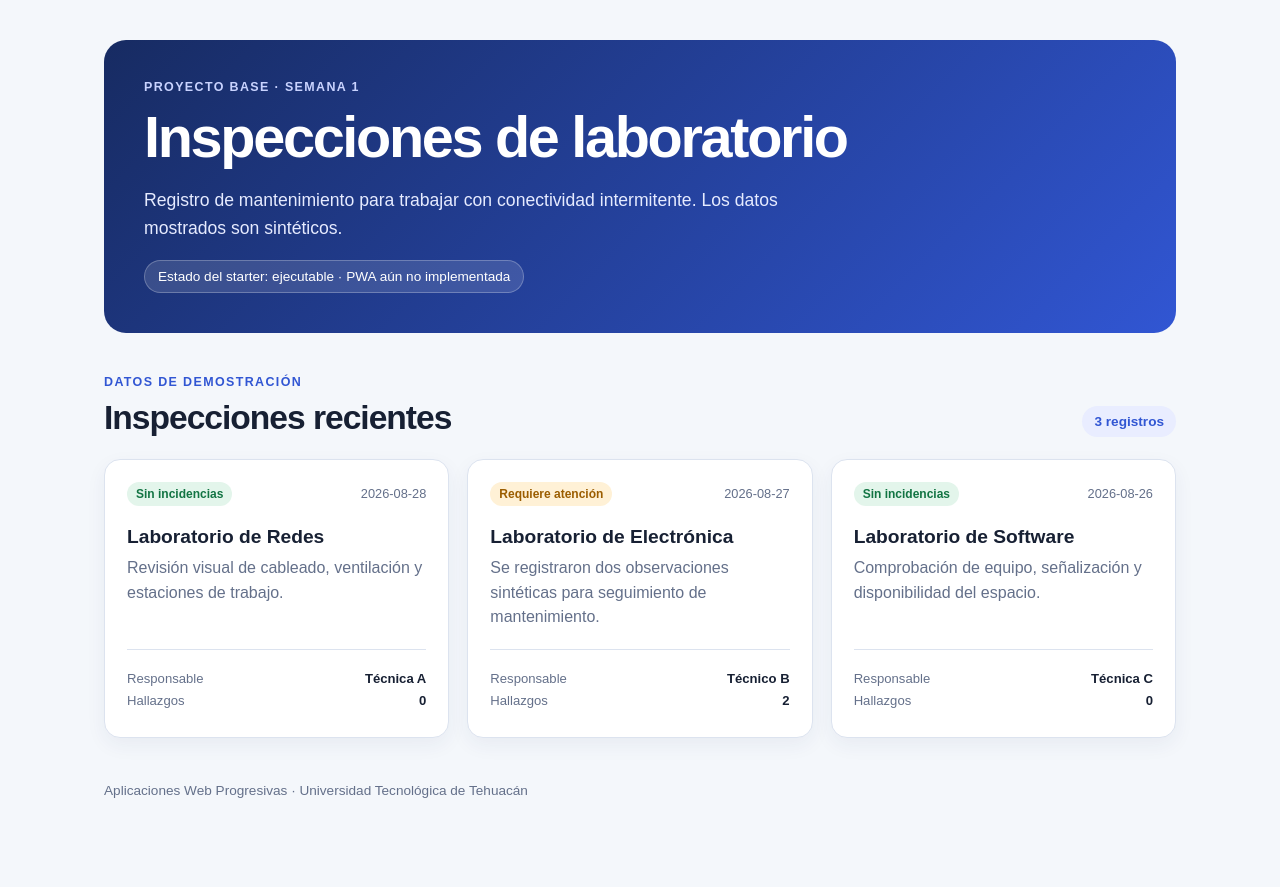
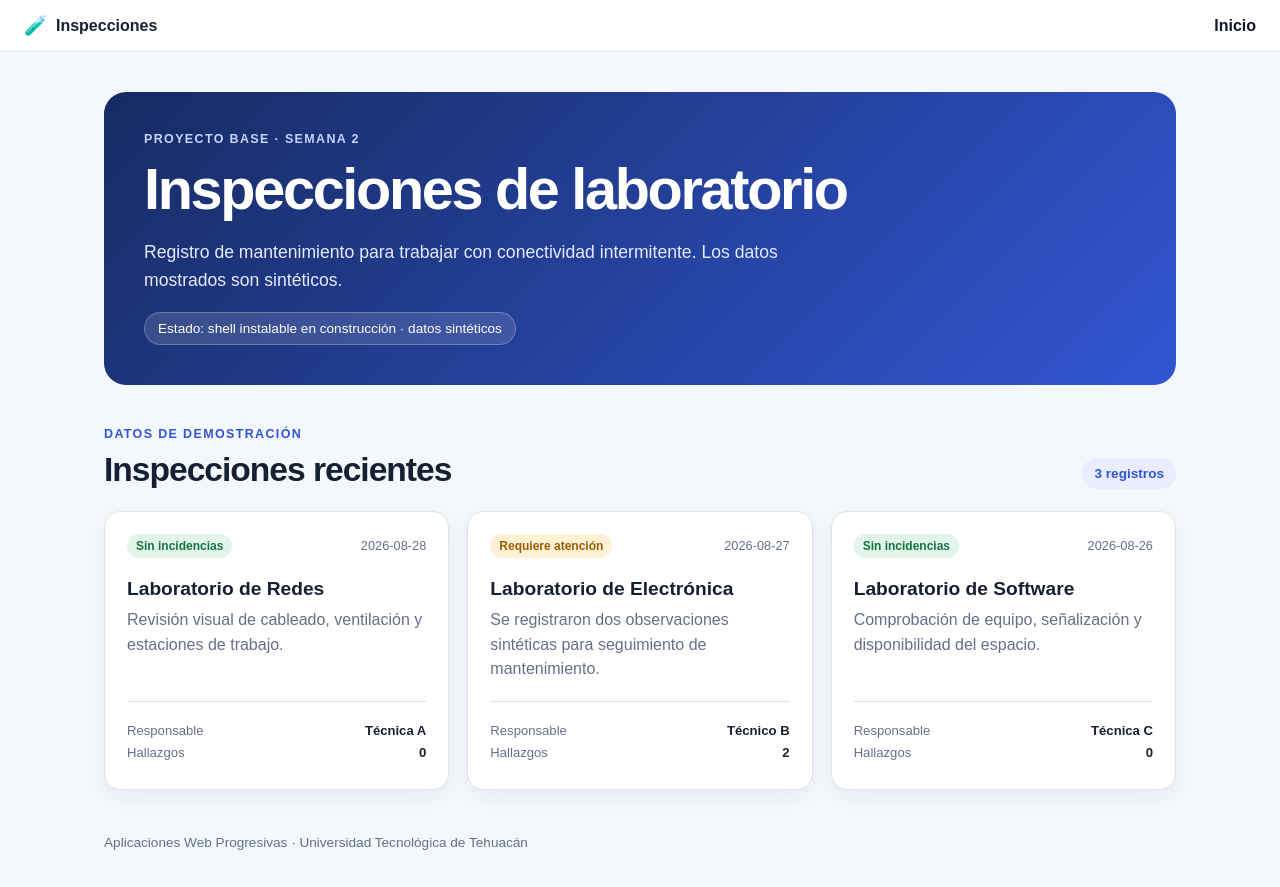
Before and after one commit to marijolinares/pwa-10B, a Next.js app: page / in a window 1280 px wide. Before the commit the page ends 835 px from the top, so only its background shows below. Built offline with nearby package versions, Linux system fonts and the light colour scheme.

Commit message:
Conectar AppShell en page.tsx

```diff
--- a/src/app/page.tsx
+++ b/src/app/page.tsx
@@ -1,16 +1,18 @@
 import { inspections } from "../lib/data/inspections";
+import { AppShell, EmptyState } from "../components/app-shell";
 
 export default function HomePage() {
   return (
+    <AppShell>
       <main className="page-shell">
         <header className="hero">
-        <p className="eyebrow">Proyecto base · Semana 1</p>
+          <p className="eyebrow">Proyecto base · Semana 2</p>
           <h1>Inspecciones de laboratorio</h1>
           <p className="lead">
             Registro de mantenimiento para trabajar con conectividad intermitente.
             Los datos mostrados son sintéticos.
           </p>
-        <span className="status">Estado del starter: ejecutable · PWA aún no implementada</span>
+          <span className="status">Estado: shell instalable en construcción · datos sintéticos</span>
         </header>
 
         <section aria-labelledby="inspections-heading" className="content-section">
@@ -22,6 +24,12 @@ export default function HomePage() {
             <span className="count">{inspections.length} registros</span>
           </div>
 
+          {inspections.length === 0 ? (
+            <EmptyState
+              message="Todavía no hay inspecciones registradas."
+              hint="Cuando se capture una inspección, aparecerá en esta lista."
+            />
+          ) : (
             <div className="inspection-grid">
               {inspections.map((inspection) => (
                 <article className="inspection-card" key={inspection.id}>
@@ -44,11 +52,13 @@ export default function HomePage() {
                 </article>
               ))}
             </div>
+          )}
         </section>
 
         <footer className="footer">
           <p>Aplicaciones Web Progresivas · Universidad Tecnológica de Tehuacán</p>
         </footer>
       </main>
+    </AppShell>
   );
 }
```
Also changed, not shown: evidence/individual.md (+11 -0 lines). Lines whose indentation alone changed are shown as unchanged.
